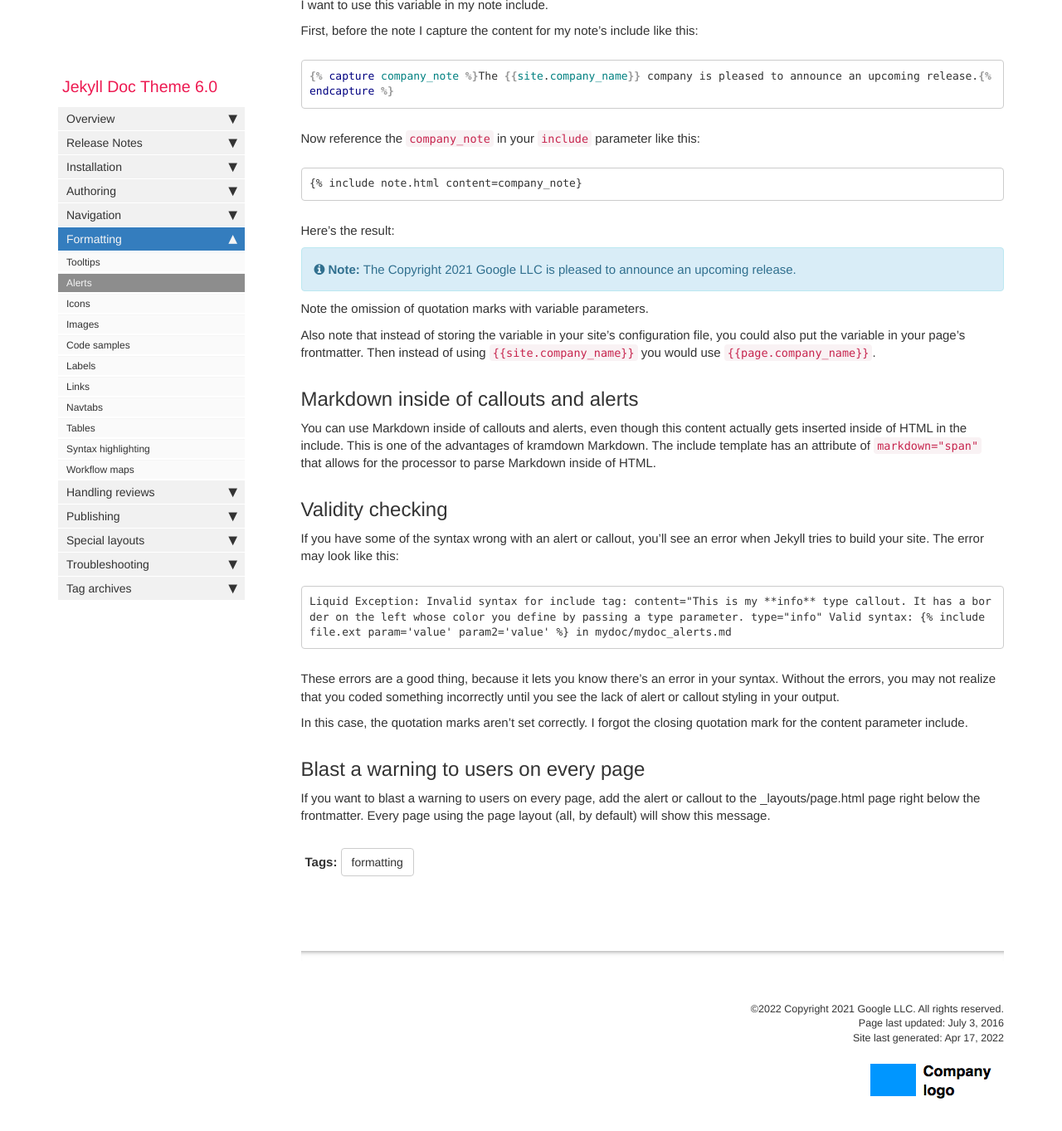
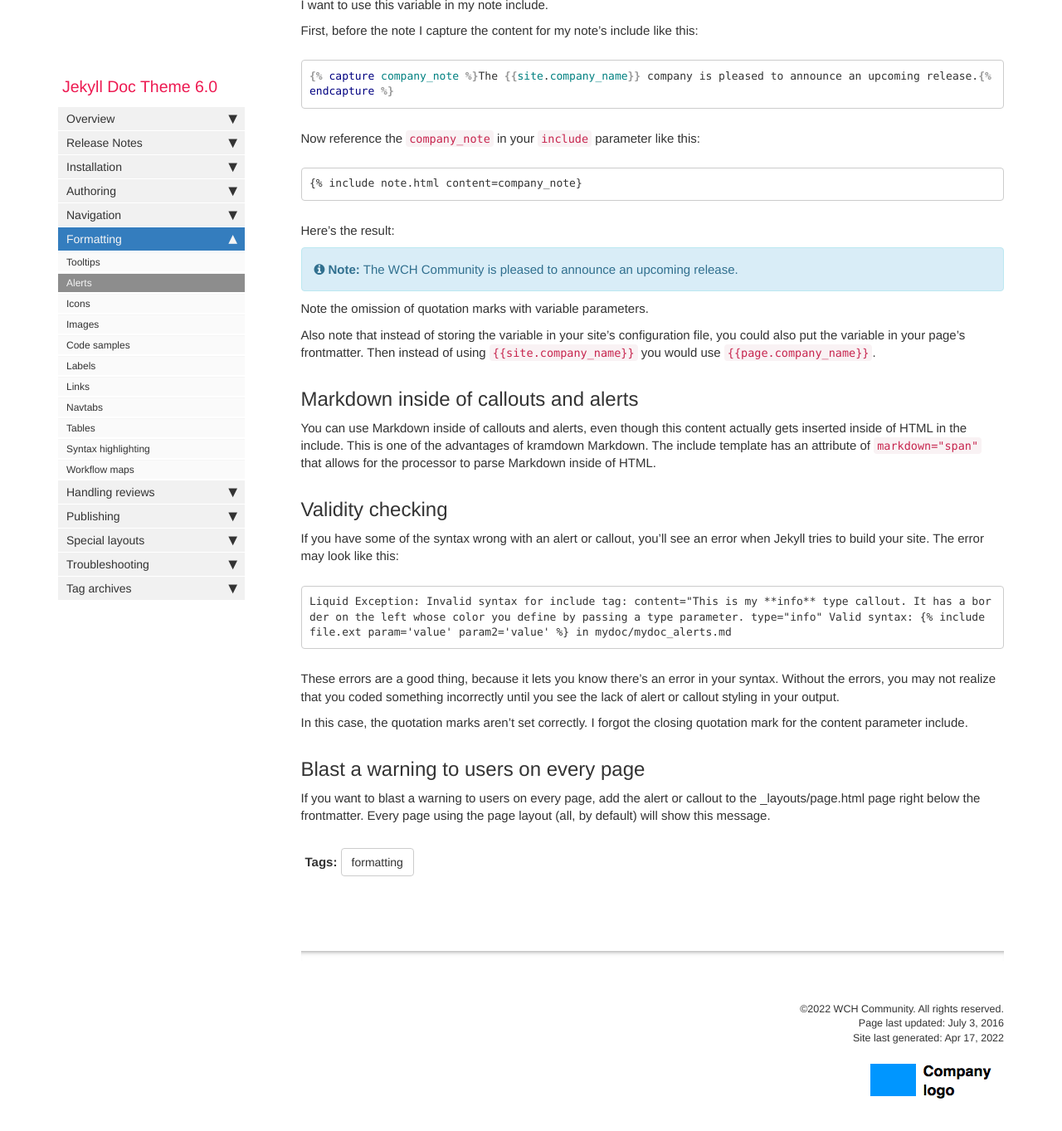
Before and after one commit to wch-community/docs, a Jekyll site: the page built from pages/mydoc/mydoc_alerts.md, in a window 1280 px wide and 1400 px high, scrolled down 5070 px. Shown: the top 1363 px of the window at 83% size. Built offline with Jekyll 4.4.1, drawn with Linux system fonts in a browser that asks for light colours; comment, search, counter and statistics services are not loaded; some of the changed text lies outside the part shown.

Commit message:
Update site title

```diff
--- a/_config.yml
+++ b/_config.yml
@@ -3,22 +3,22 @@ repository: tomjoht/documentation-theme-jekyll
 output: web
 # this property is useful for conditional filtering of content that is separate from the PDF.
 
-topnav_title: Jekyll Documentation Theme
+topnav_title: WCH Community docs
 # this appears on the top navigation bar next to the home button
 
-site_title: Jekyll theme for documentation
+site_title: WCH Community documentation
 # this appears in the html browser tab for the site title (seen mostly by search engines, not users)
 
-company_name: Copyright 2021 Google LLC
+company_name: WCH Community
 # this appears in the footer
 
-github_editme_path: tomjoht/documentation-theme-jekyll/blob/gh-pages/
+github_editme_path: wch-community/docs/blob/master/
 # if you're using Github, provide the basepath to the branch you've created for reviews, following the sample here. if not, leave this value blank.
 
 # gitlab_editme_path: tomjoht/documentation-theme-jekyll/blob/gh-pages/
 # if you're using GitLab, provide the basepath to the branch you've created for reviews, following the sample here. if not, leave this value blank.
 
-google_analytics: UA-66296557-1
+google_analytics: ""
 # if you have google-analytics ID, put it in. if not, edit this value to blank.
 
 host: 127.0.0.1
```
